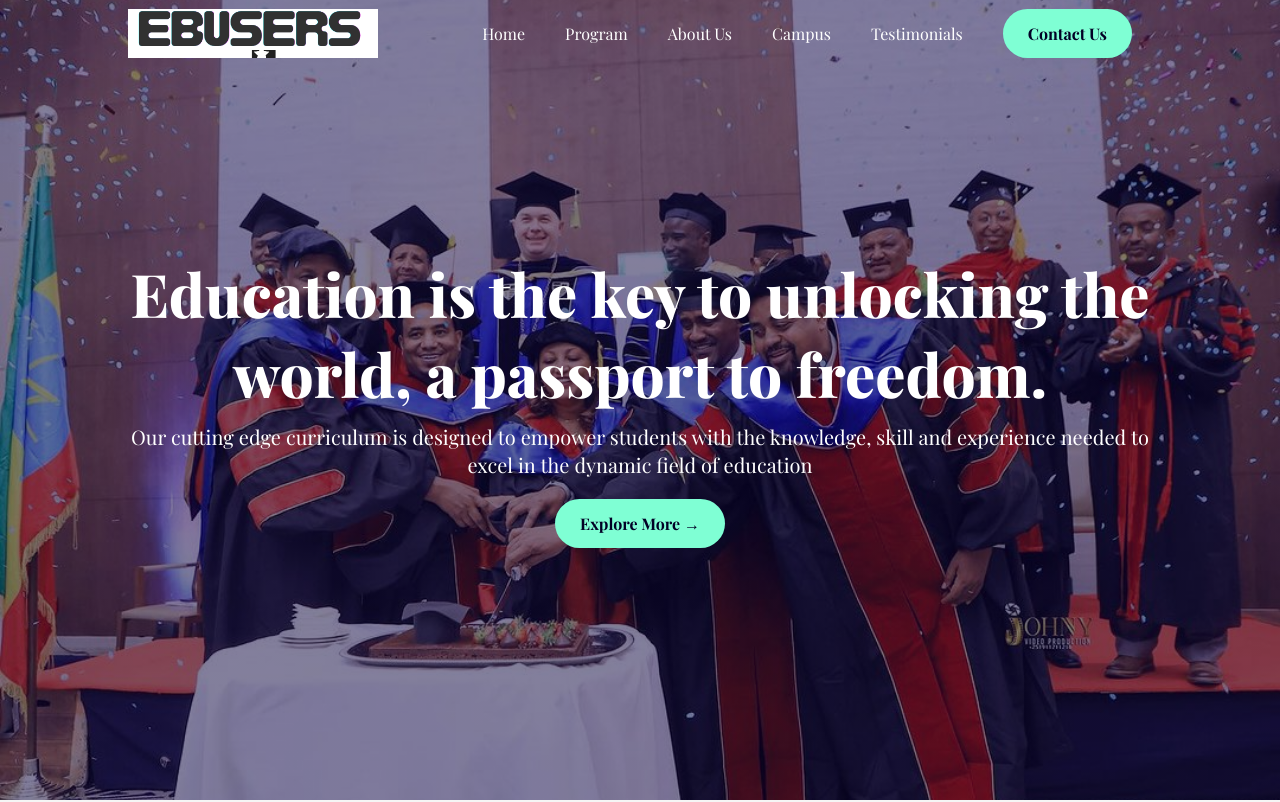
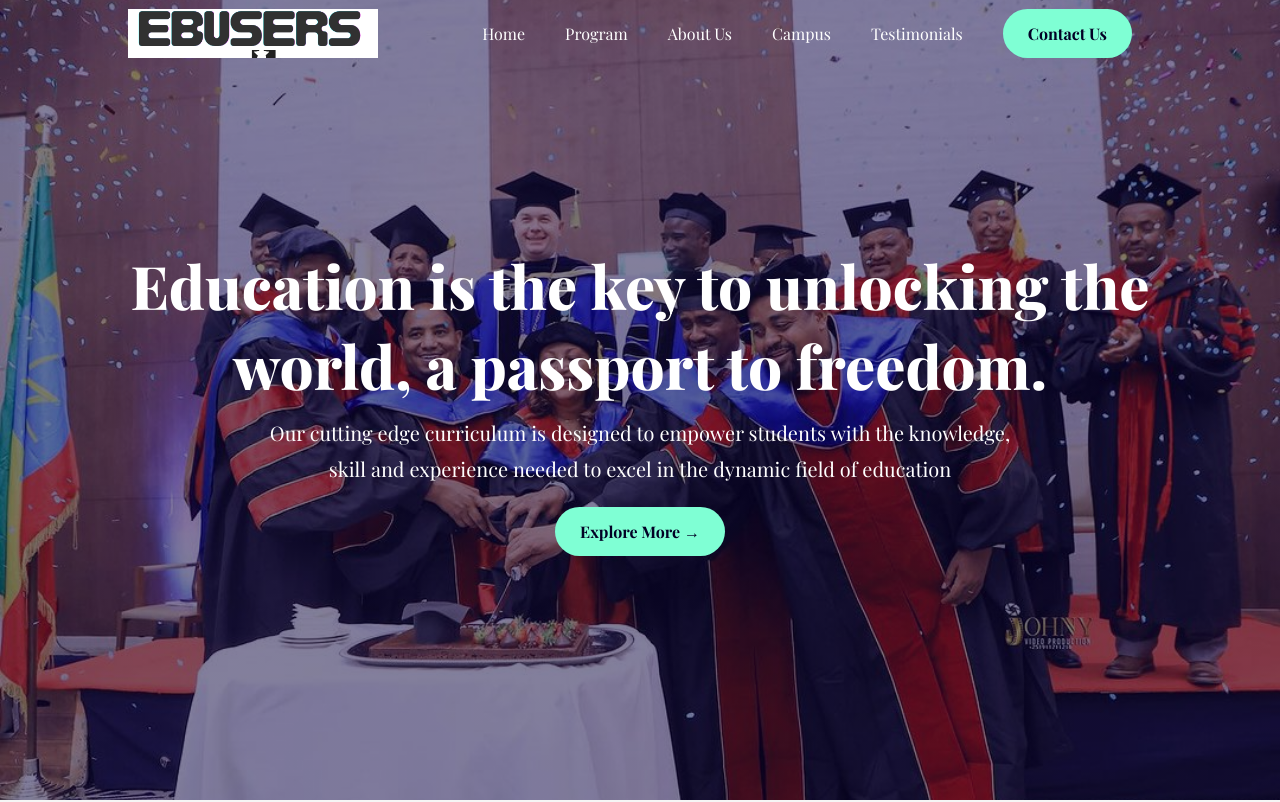
Before and after one commit to Tolegithub7/React, a React (Vite) app in the folder Ebusers/: page / in a window 1280 px wide. Shown: the top 802 px of the page. Built offline with nearby package versions, Linux system fonts and the light colour scheme; a web font is replaced by a local one.

Commit message:
end for today

```diff
--- a/Ebusers/src/Components/Hero/Hero.css
+++ b/Ebusers/src/Components/Hero/Hero.css
@@ -19,7 +19,8 @@
   font-weight: 800;
 }
 .hero-text p {
+  width: 750px;
   margin: 10px auto 20px;
-  line-height: 1.4;
+  line-height: 1.8;
   font-size: 20px;
 }
```
